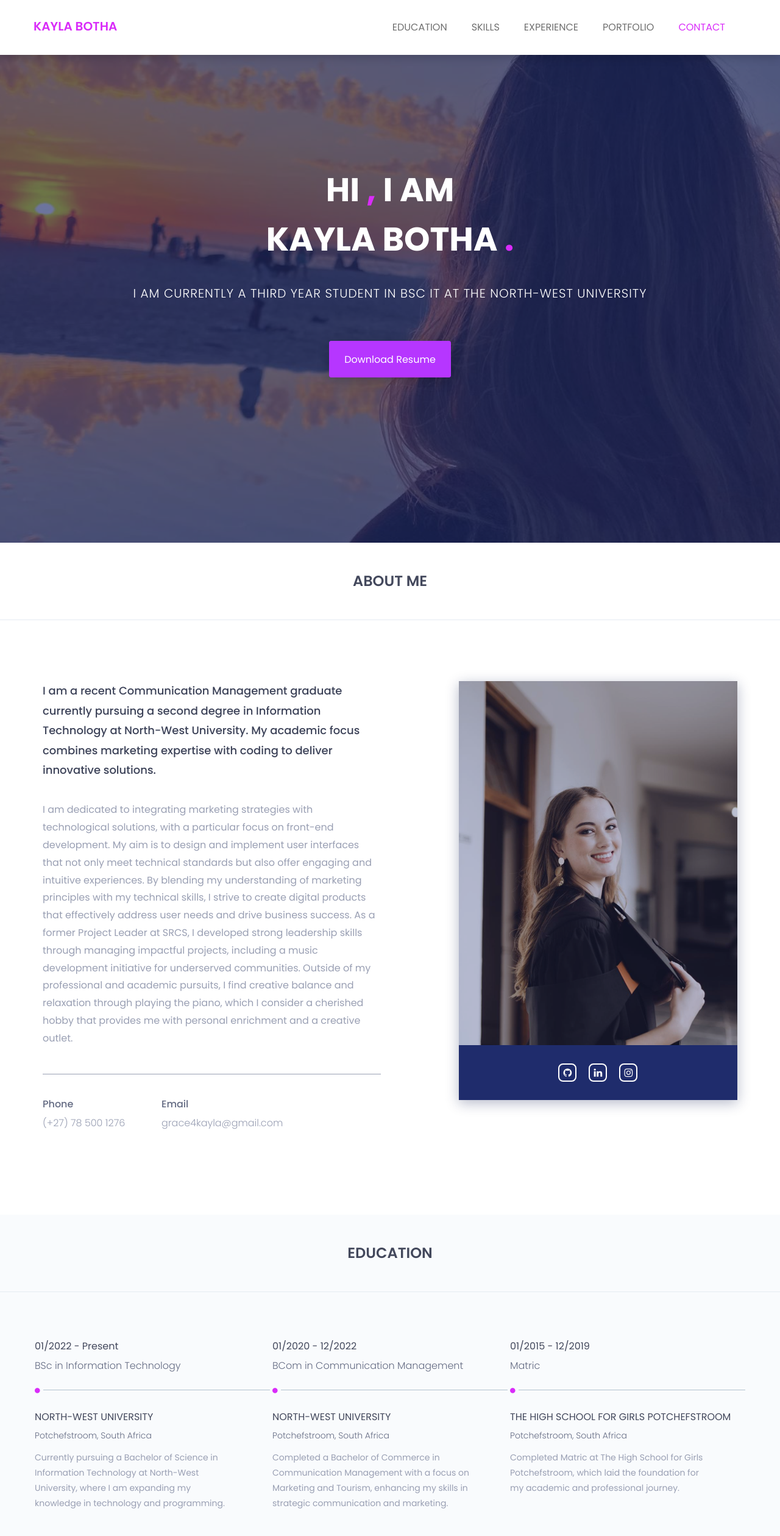
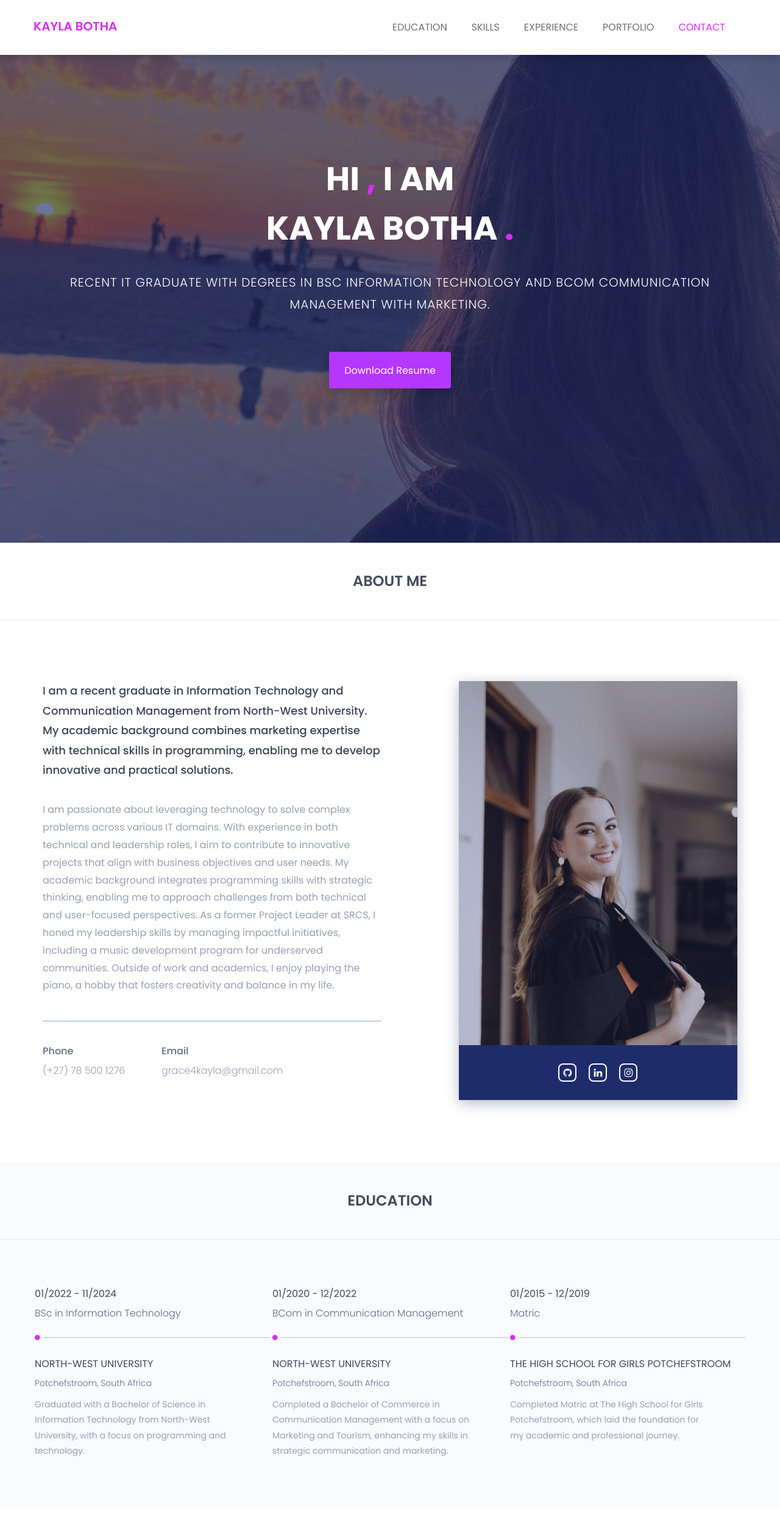
Before and after one commit to grace4kayla/Portfolio, a plain HTML site: page index.html in a window 1280 px wide. Shown: the top 2519 px of the page at 61% size. Drawn offline with nearby package versions, Linux system fonts and the light colour scheme.

Commit message:
Updated index.html file

```diff
--- a/index.html
+++ b/index.html
@@ -94,7 +94,7 @@
 					<div class="col-md-12 text-center">
 						<div class="header-text">
 							<h2>hi <span>,</span> i am <br> kayla botha <span>.</span>   </h2>
-							<p>I am currently a third year student in BSc IT at the North-West University</p>
+							<p>Recent IT graduate with degrees in BSc Information Technology and BCom Communication Management with Marketing.</p>
 							<a href="assets/download/resume.pdf" download>download resume</a>
 						</div><!--/.header-text-->
 					</div><!--/.col-->
@@ -115,10 +115,10 @@
 						<div class="col-sm-6">
 							<div class="single-about-txt">
 								<h3>
-									I am a recent Communication Management graduate currently pursuing a second degree in Information Technology at North-West University. My academic focus combines marketing expertise with coding to deliver innovative solutions.
+									I am a recent graduate in Information Technology and Communication Management from North-West University. My academic background combines marketing expertise with technical skills in programming, enabling me to develop innovative and practical solutions.
 								</h3>
 								<p>
-									I am dedicated to integrating marketing strategies with technological solutions, with a particular focus on front-end development. My aim is to design and implement user interfaces that not only meet technical standards but also offer engaging and intuitive experiences. By blending my understanding of marketing principles with my technical skills, I strive to create digital products that effectively address user needs and drive business success. As a former Project Leader at SRCS, I developed strong leadership skills through managing impactful projects, including a music development initiative for underserved communities. Outside of my professional and academic pursuits, I find creative balance and relaxation through playing the piano, which I consider a cherished hobby that provides me with personal enrichment and a creative outlet.
+									I am passionate about leveraging technology to solve complex problems across various IT domains. With experience in both technical and leadership roles, I aim to contribute to innovative projects that align with business objectives and user needs. My academic background integrates programming skills with strategic thinking, enabling me to approach challenges from both technical and user-focused perspectives. As a former Project Leader at SRCS, I honed my leadership skills by managing impactful initiatives, including a music development program for underserved communities. Outside of work and academics, I enjoy playing the piano, a hobby that fosters creativity and balance in my life.
 								</p>
 								<div class="row">
 									<div class="col-sm-4">
@@ -181,7 +181,7 @@
                 <div class="col-sm-4">
                     <div class="single-horizontal-timeline">
                         <div class="experience-time">
-                            <h2>01/2022 - Present</h2>
+                            <h2>01/2022 - 11/2024</h2>
                             <h3>BSc <span>in</span> Information Technology</h3>
                         </div><!--/.experience-time-->
                         <div class="timeline-horizontal-border">
@@ -195,7 +195,7 @@
                                 </h4>
                                 <h5>Potchefstroom, South Africa</h5>
                                 <p class="description">
-                                    Currently pursuing a Bachelor of Science in Information Technology at North-West University, where I am expanding my knowledge in technology and programming.
+                                    Graduated with a Bachelor of Science in Information Technology from North-West University, with a focus on programming and technology.
                                 </p>
                             </div><!--/.timeline-content-->
                         </div><!--/.timeline-->
@@ -414,7 +414,7 @@
                             <div class="row">
                                 <div class="col-md-5">
                                     <div class="experience-time text-right">
-                                        <h2>02/2024 - 04/2024</h2>
+                                        <h2>02/2024 - 03/2024</h2>
                                         <h3>IT Technician</h3>
                                     </div><!--/.experience-time-->
                                 </div><!--/.col-->
@@ -561,7 +561,7 @@
                                 <img src="assets/images/portfolio/groceries.jpg" alt="portfolio image"/>
                                 <div class="isotope-overlay">
                                     <a href="https://github.com/grace4kayla/WooliesInventoryManagement">
-                                        Inventory Management System
+                                        Grocery Store Inventory Management System
                                     </a>
                                 </div><!-- /.isotope-overlay -->
                             </div><!-- /.item -->
@@ -580,7 +580,7 @@
                                 <img src="assets/images/portfolio/Coffee.jpg" alt="portfolio image"/>
                                 <div class="isotope-overlay">
                                     <a href="https://github.com/grace4kayla/CoffeeShopInventorySystem">
-                                        Inventory Management System
+                                       Coffee Shop Inventory Management System
                                     </a>
                                 </div><!-- /.isotope-overlay -->
                             </div><!-- /.item -->
@@ -615,7 +615,7 @@
                 <div class="contact-adress">
                     <div class="contact-add-head">
                         <h3>kayla botha</h3>
-                        <p>BSc in IT student</p>
+                        <p>Recent IT graduate</p>
                     </div>
                     <div class="contact-add-info">
                         <div class="single-contact-add-info">
```
